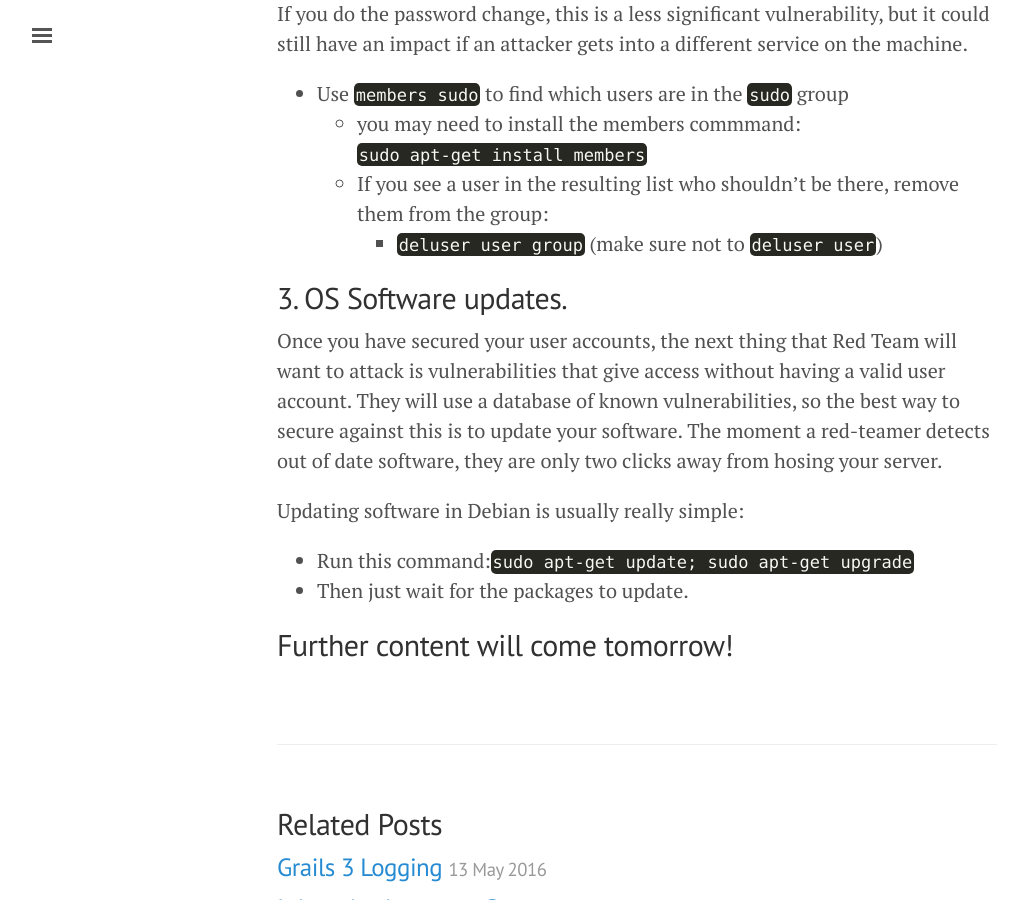
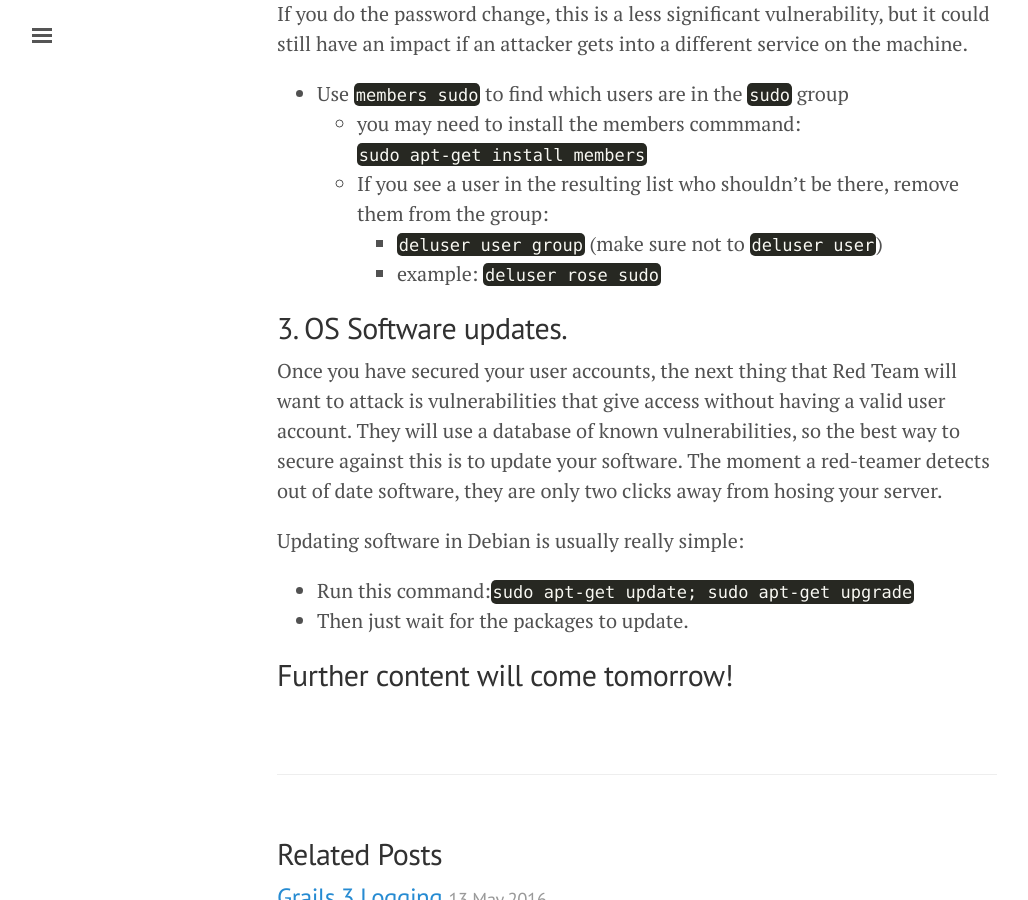
Before and after one commit to slackboxster/slackboxster.github.io, a Jekyll site: the page built from _posts/2017-06-25-linux-security-crash-course.md, in a window 1280 px wide and 900 px high, scrolled down 6514 px. Shown: the whole window, without its empty margins (3-1031 px from the left). Built offline with Jekyll 4.4.1, drawn with Linux system fonts in a browser that asks for light colours.

Commit message:
make the remove from group command have an example

```diff
--- a/_posts/2017-06-25-linux-security-crash-course.md
+++ b/_posts/2017-06-25-linux-security-crash-course.md
@@ -162,6 +162,7 @@ If you do the password change, this is a less significant vulnerability, but it
 `sudo apt-get install members`
 	* If you see a user in the resulting list who shouldn't be there, remove them from the group:
         * `deluser user group` (make sure not to `deluser user`)
+        * example: `deluser rose sudo`
 
 ## 3. OS Software updates.
 
```
